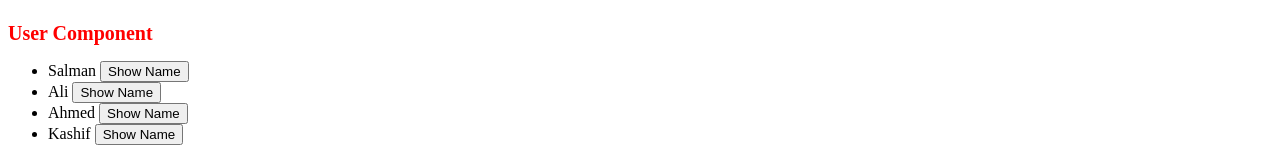
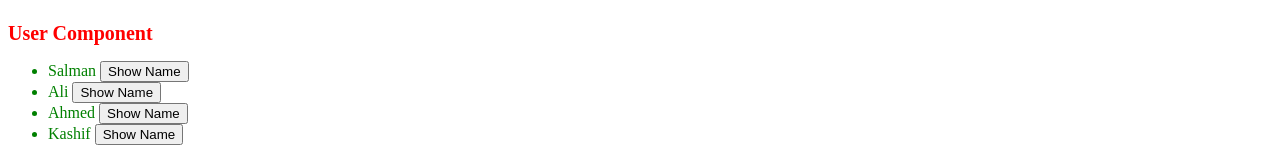
Before and after one commit to Moazam05/learn-vue-js, a Vue app: page / in a window 1280 px wide. Shown: the part 985-1147 px from the top of the page. Built offline with nearby package versions, Linux system fonts and the light colour scheme.

Commit message:
dynamic style based on

```diff
--- a/src/components/User.vue
+++ b/src/components/User.vue
@@ -11,21 +11,36 @@
 
   <div>
     <ul>
-      <li v-for="user in users" :key="user.id">
+      <li
+        v-for="user in users"
+        :key="user.id"
+        :style="{
+          color: currentUser?.value?.id === user.id ? 'red' : 'green',
+        }"
+      >
         {{ user.name }}
-        <button @click="showName(user?.name)">Show Name</button>
+        <button @click="showName(user)">Show Name</button>
       </li>
     </ul>
   </div>
 </template>
 
 <script setup>
+// Imports
+import { reactive } from "vue";
+
+// Props
 defineProps({
   users: Array,
 });
 
-const showName = (name) => {
-  alert(name);
+// States
+const currentUser = reactive({
+  value: null,
+});
+
+const showName = (user) => {
+  currentUser.value = user;
 };
 </script>
 
```
